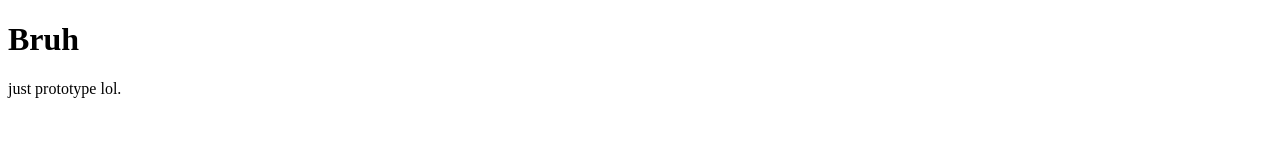
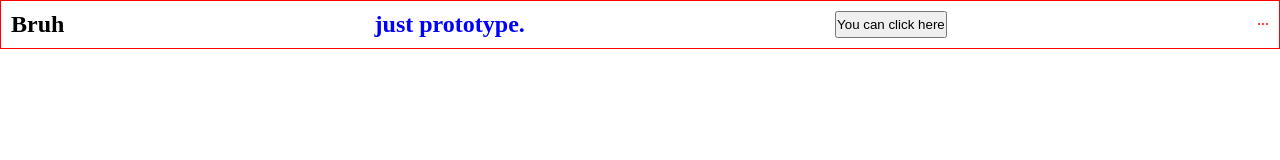
Before and after one commit to GuyShinto/GuyShinto.github.io, a plain HTML site: page index.html in a window 1280 px wide. Drawn offline with Linux system fonts and the light colour scheme.

Commit message:
prototype01

```diff
--- a/index.html
+++ b/index.html
@@ -1,9 +1,16 @@
 <!DOCTYPE html>
 <html>
+    <head>
+        <title>Portfolio</title>
+        <link rel="stylesheet" href="styles/style.css">
+    </head>
 <body>
-
-<h1>Bruh</h1>
-<p>just prototype lol.</p>
-
+    <nav>
+        <h1>Bruh</h1>
+        <h1 style="color:blue;">just prototype.</h1>
+        <button type="button" onclick="myFunction()">You can click here</button>
+        <script src="index.js"></script>
+        <p style="color:red;" id="demo">...</p>
+    </nav>
 </body>
 </html>
--- /dev/null
+++ b/index.js
@@ -0,0 +1,3 @@
+function myFunction() {
+    document.getElementById("demo").innerHTML = "alooo!";
+  }
--- /dev/null
+++ b/styles/style.css
@@ -0,0 +1,16 @@
+* {
+    margin: 0;
+    padding: 0;
+    box-sizing: border-box;
+}
+
+nav {
+    display: flex;
+    justify-content: space-between;
+    border: 1px solid red;
+    padding: 10px;
+}
+
+.menu {
+    display: flex;
+}
```
